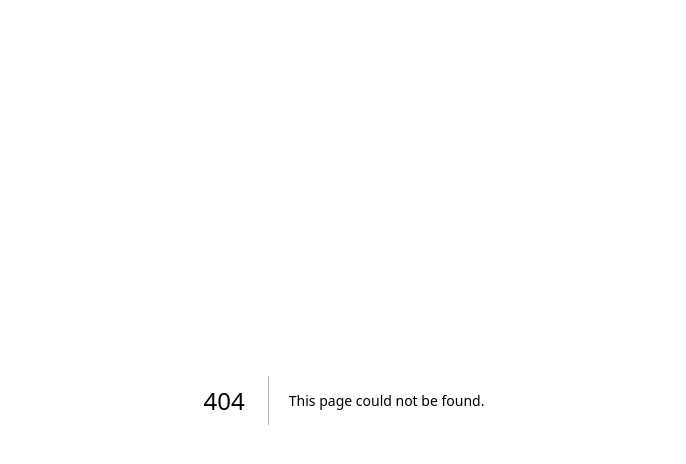
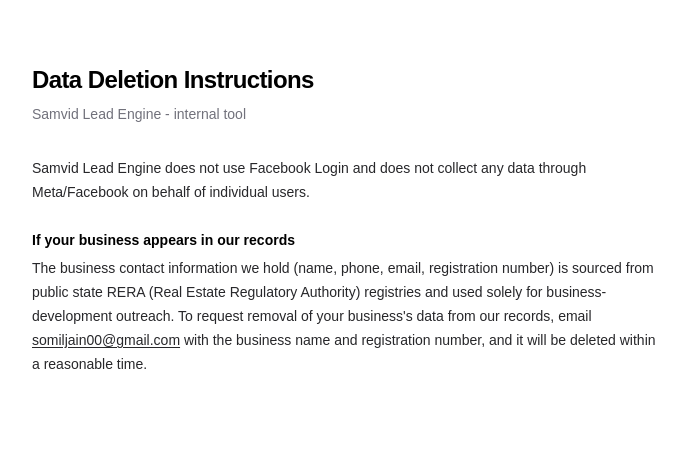
Before and after one commit to Nemnidhi/samvid-lead-engine, a Next.js app: page /data-deletion in a window 1280 px wide. Before the commit this address had no page. Shown: the top 464 px of the page, without its empty margins (296-982 px from the left). Built offline with nearby package versions, Linux system fonts and the light colour scheme.

Commit message:
Add data deletion instructions page
Needed for the Meta for Developers app registration (User data deletion
field in app Basic settings).

```diff
--- /dev/null
+++ b/src/app/data-deletion/page.tsx
@@ -0,0 +1,38 @@
+export default function DataDeletion() {
+  return (
+    <div className="mx-auto max-w-2xl px-6 py-16 text-zinc-800 dark:text-zinc-200">
+      <h1 className="text-2xl font-semibold tracking-tight text-black dark:text-zinc-50">
+        Data Deletion Instructions
+      </h1>
+      <p className="mt-2 text-sm text-zinc-500">Samvid Lead Engine - internal tool</p>
+
+      <div className="mt-8 space-y-6 text-sm leading-6">
+        <p>
+          Samvid Lead Engine does not use Facebook Login and does not collect
+          any data through Meta/Facebook on behalf of individual users.
+        </p>
+
+        <section>
+          <h2 className="font-semibold text-black dark:text-zinc-50">
+            If your business appears in our records
+          </h2>
+          <p className="mt-1">
+            The business contact information we hold (name, phone, email,
+            registration number) is sourced from public state RERA (Real
+            Estate Regulatory Authority) registries and used solely for
+            business-development outreach. To request removal of your
+            business&apos;s data from our records, email{" "}
+            <a
+              href="mailto:somiljain00@gmail.com"
+              className="underline underline-offset-2"
+            >
+              somiljain00@gmail.com
+            </a>{" "}
+            with the business name and registration number, and it will be
+            deleted within a reasonable time.
+          </p>
+        </section>
+      </div>
+    </div>
+  );
+}
```
